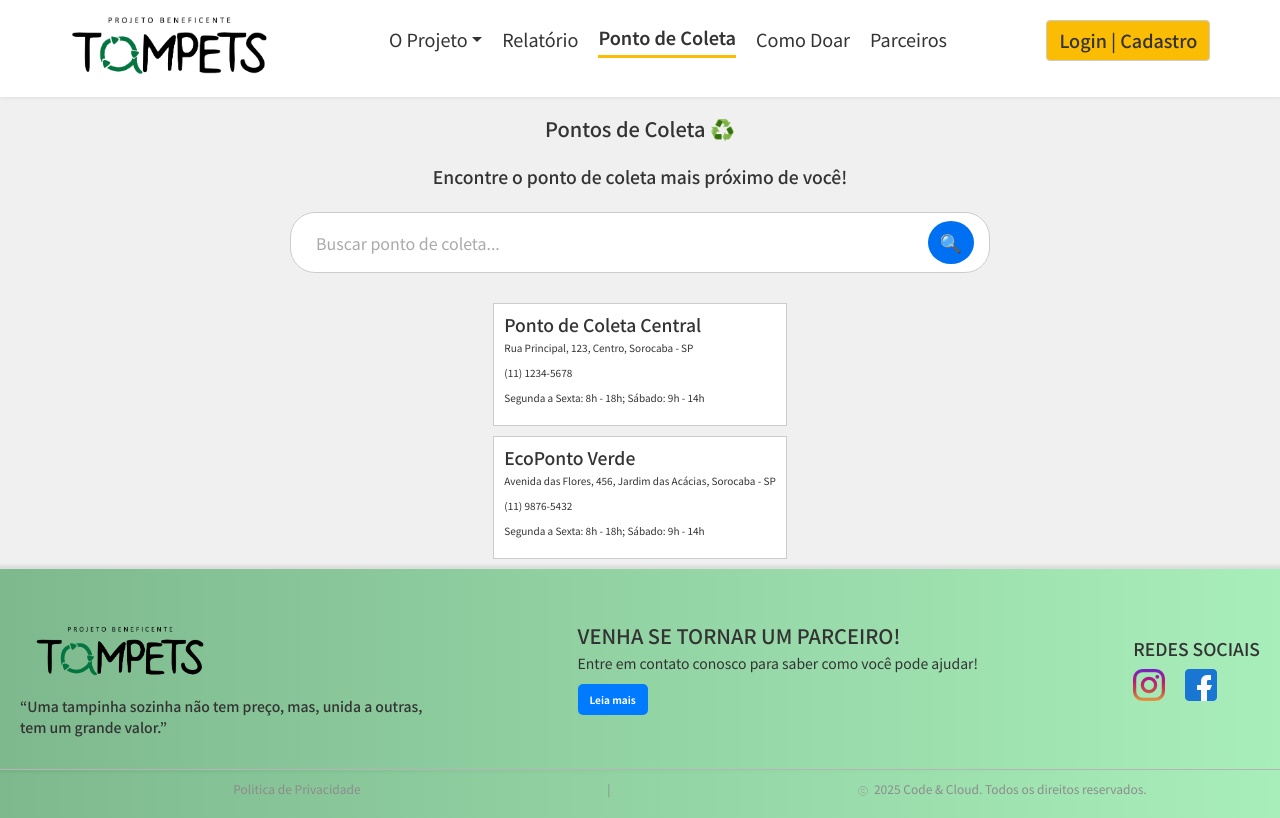
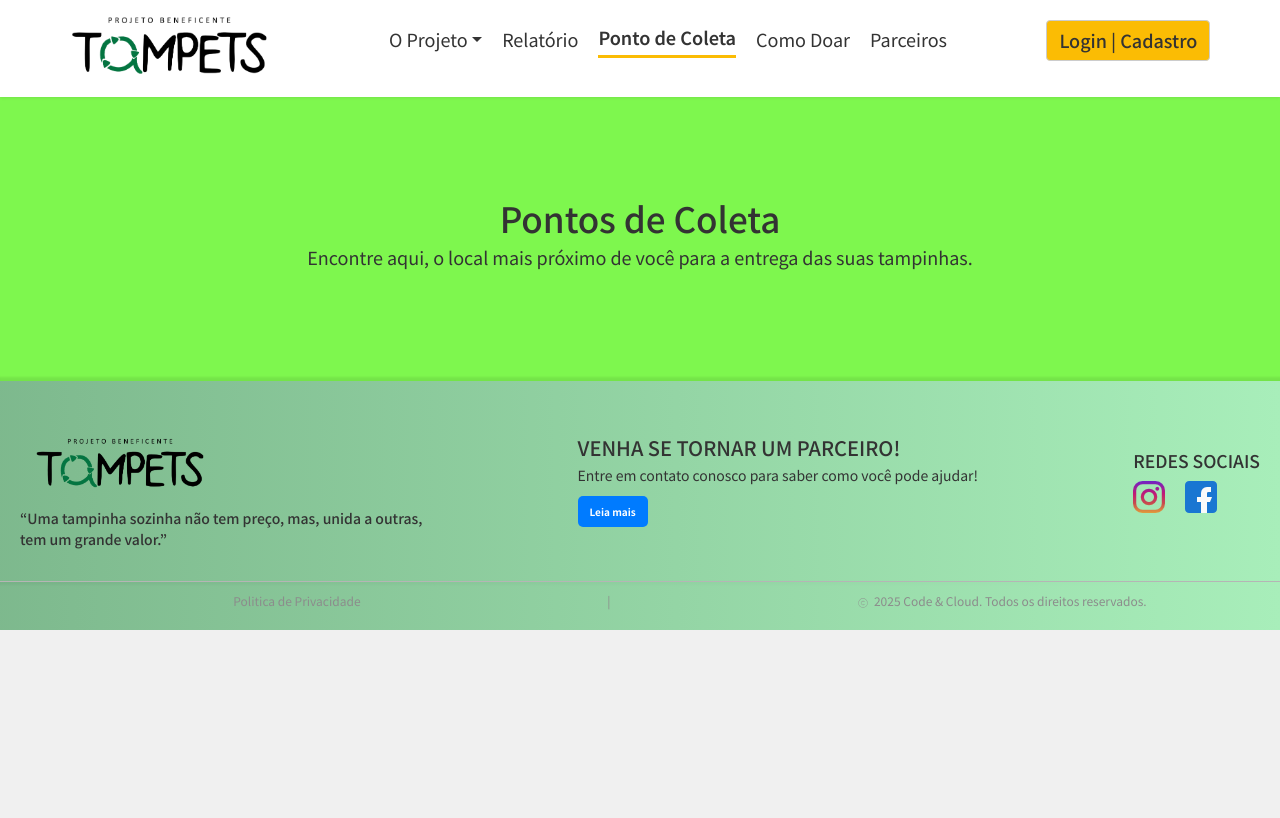
Before and after one commit to DaianeKCamargo/FATEC_ProjetoIntegrador2, a Next.js app: page /pontoColeta in a window 1280 px wide. Built offline with nearby package versions, Linux system fonts and the light colour scheme.

Commit message:
tamplate titulo
- criação do layout do tamplete geral;

```diff
--- a/src/Components/Navbar/NavegationBar.tsx
+++ b/src/Components/Navbar/NavegationBar.tsx
@@ -2,7 +2,7 @@
 
 import Link from "next/link";
 import Image from "next/image";
-import NavItem, { NavItemInterface } from "../Navbar/NavItem";
+import NavItem, { NavItemInterface } from "./NavItem";
 import { usePathname, useRouter } from "next/navigation";
 import { FaBarsStaggered, FaXmark } from "react-icons/fa6";
 import { useState } from "react";
@@ -83,7 +83,7 @@ export function NavegationBar() {
 
                 {/* Botão de Login/Cadastro para Desktop */}
                 <button className="loginCadastro" onClick={() => { router.push('/login'); }}>
-                   Login | Cadastro
+                    Login | Cadastro
                 </button>
 
 
--- a/src/Components/SearchBar.tsx
+++ b/src/Components/pontoColeta/SearchBar.tsx
@@ -1,7 +1,7 @@
 "use client";
 
 import { useState, FormEvent, ChangeEvent } from "react";
-import styles from "../style/SearchBar.module.css"; // 👈 Caminho ajustado
+import styles from "../PontoColeta/SearchBar.module.css"; // 👈 Caminho ajustado
 
 interface SearchBarProps {
   placeholder?: string;
--- /dev/null
+++ b/src/Components/tampleteTitulo/index.tsx
@@ -0,0 +1,51 @@
+interface TampleteTituloInetrface {
+    titulo: string;
+    descricao: string;
+    color: string;
+}
+
+export default function TampleteTitulo(props: TampleteTituloInetrface) {
+    return (
+        <div className="titulo" style={{backgroundColor: props.color}}>
+            <h1>{props.titulo}</h1>
+            <p>{props.descricao}</p>
+
+            <style jsx>
+                {`
+                    .titulo {
+                        display: flex;
+                        justify-content: center;
+                        align-items: center;
+                        flex-direction: column;
+                        padding: 10rem;
+                        color: #333;
+                    }
+
+                    h1 {
+                        font-size: 3.5rem;
+                    }
+
+                    p {
+                        font-size: 1.8rem;
+                    }
+
+                    @media (max-width: 768px) {
+                        .titulo {
+                            padding: 5rem;
+                            text-align: center;
+                        }
+
+                         h1 {
+                            font-size: 2.5rem;
+                        }
+
+                        p {
+                            font-size: 1.4rem;
+                        }
+                    }
+                `}
+
+            </style>
+        </div>
+    );
+}
--- a/src/app/layout.tsx
+++ b/src/app/layout.tsx
@@ -1,5 +1,5 @@
 import { Noto_Sans_JP } from 'next/font/google';
-import NavegationBar from "@/Components/Navbar/NavegationBar";
+import NavegationBar from "@/Components/navbar/NavegationBar";
 // @ts-ignore: allow side-effect import for global CSS without type declarations
 import './globals.css';
 import Footer from '@/Components/footer';
@@ -11,7 +11,7 @@ const notoSansJp = Noto_Sans_JP({
   weight: ['400', '500', '600', '700'],
 });
 
-  // função padrão do react
+// função padrão do react
 export default function RootLayout({
   children,
 }: Readonly<{
--- a/src/app/pontoColeta/page.tsx
+++ b/src/app/pontoColeta/page.tsx
@@ -1,15 +1,16 @@
 'use client';
-import SearchBar from "@/Components/SearchBar";
+import SearchBar from "@/Components/pontoColeta/SearchBar";
+import TampleteTitulo from "@/Components/tampleteTitulo";
 import { useEffect, useState } from "react";
 
 
 export default function pontoColeta() {
-    const handleSearch = (query: string) => {
-    console.log("Busca:", query);
-    };
+
 
     const [locaisColeta, setLocaisColeta] = useState<any[]>([]);
 
+
+    // API onde está os dados do ponto de coleta
     useEffect(() => {
     fetch("http://localhost:3000/api/locaisPontoColeta",{
             method: "GET"
@@ -23,30 +24,12 @@ export default function pontoColeta() {
 
 
     return (
-         <section  style={{
-        display: "flex",
-        justifyContent: "center", // alinha horizontalmente
-        alignItems: "center",     // alinha verticalmente
-        flexDirection: "column",  // empilha verticalmente
-        gap: "20px",              // espaçamento entre elementos
-        marginTop: "20px"
-      }}
-    >
-            <h2>Pontos de Coleta ♻️</h2>
-            <h3>Encontre o ponto de coleta mais próximo de você!</h3>
-            <div style={{ width: "100%", display: "flex", justifyContent: "center" }}>
-                 <SearchBar placeholder="Buscar ponto de coleta..." onSearch={handleSearch} />
-            </div>
-            <div>
-                {locaisColeta.map((local, index) => (
-                    <div key={index} style={{ border: "1px solid #ccc", padding: "10px", margin: "10px 0", background: "#fff"}}>
-                        <h3>{local.nome_estabelecimento}</h3>
-                        <p>{local.endereco}</p>
-                        <p>{local.telefone}</p>
-                        <p>{local.horario_funcionamento}</p>
-                    </div>
-                ))}
-            </div>
-         </section>
-    )
+        <>
+            <TampleteTitulo
+                titulo="Pontos de Coleta"
+                descricao="Encontre aqui, o local mais próximo de você para a entrega das suas tampinhas."
+                color="rgba(126, 247, 78, 1)"
+            />
+        </>
+    );
 }
```
Also changed, not shown: src/Components/pontoColeta/LocalColeta.tsx (renamed from src/Components/LocalColeta.tsx), src/Components/pontoColeta/SearchBar.module.css (renamed from src/style/SearchBar.module.css).
